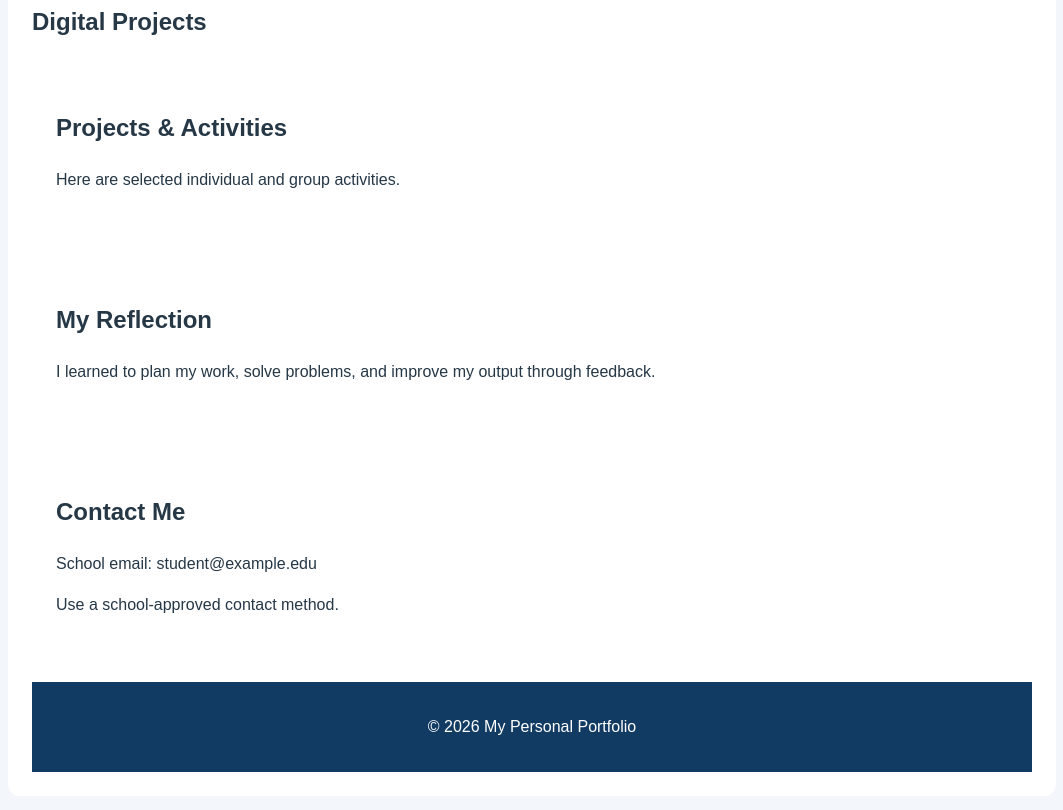
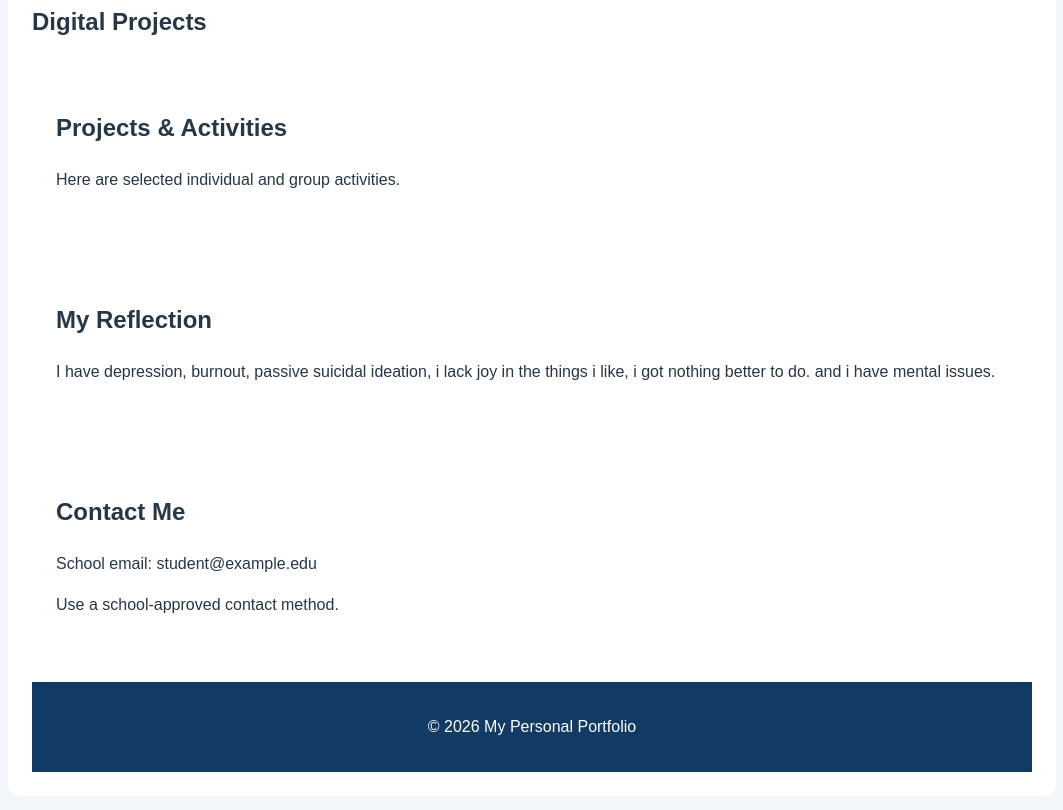
Before and after one commit to sparratus89/Portfolio-Project, a plain HTML site: page index.html in a window 1280 px wide. Shown: the part 2385-3195 px from the top of the page, without its empty margins (108-1171 px from the left). Drawn offline with Linux system fonts and the light colour scheme.

Commit message:
Update index.html

```diff
--- a/index.html
+++ b/index.html
@@ -110,8 +110,8 @@
 
     <section id="reflection">
         <h2>My Reflection</h2>
-        <p>I learned to plan my work, solve problems, and
-        improve my output through feedback.</p>
+        <p>I have depression, burnout, passive suicidal ideation, i lack joy in the things i like,
+        i got nothing better to do. and i have mental issues.</p>
     </section>
 
     <section id="contact">
```
